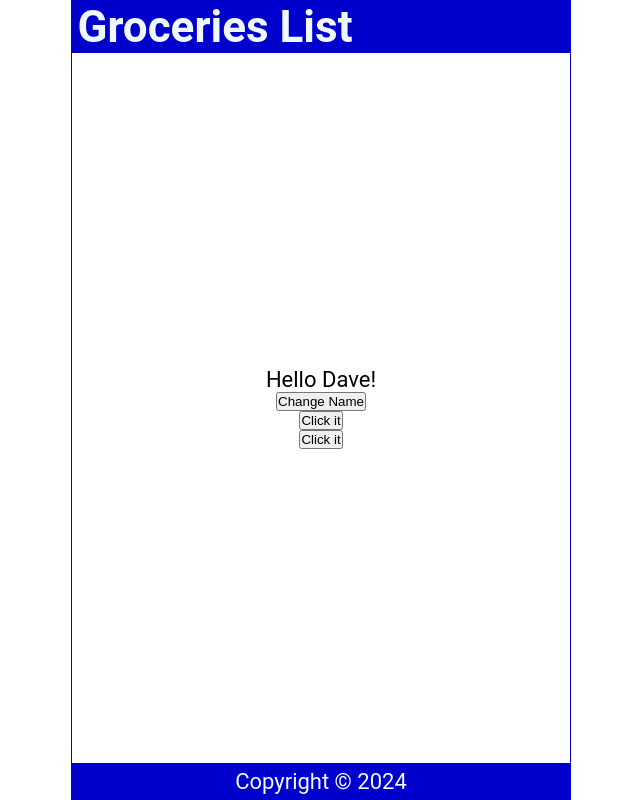
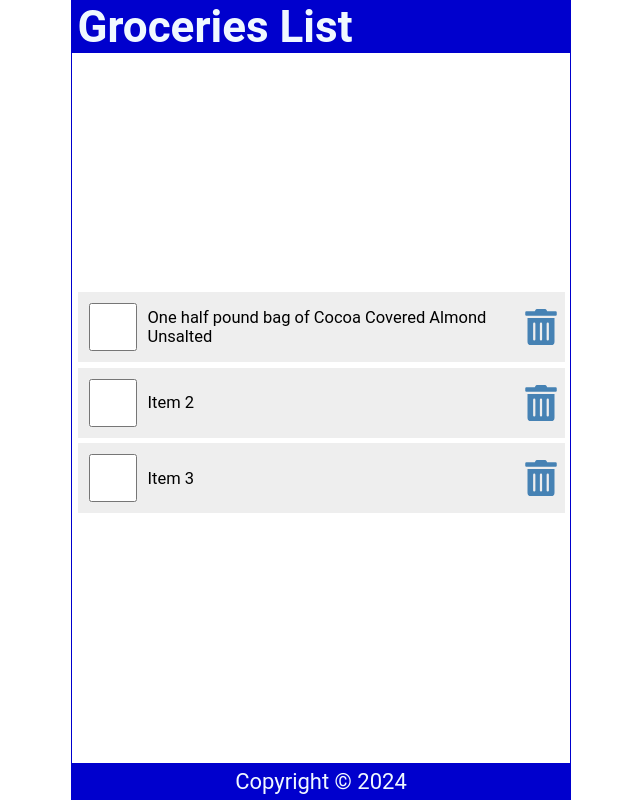
Before and after one commit to Ahnibaba/09HoursOfReact, a React (Create React App) app: page / in a window 1280 px wide. Shown: the whole page, without its empty margins (319-959 px from the left). Built offline with nearby package versions, Linux system fonts and the light colour scheme.

Commit message:
list and key

```diff
--- a/package.json
+++ b/package.json
@@ -34,5 +34,9 @@
       "last 1 firefox version",
       "last 1 safari version"
     ]
+  },
+  "devDependencies": {
+    "@babel/plugin-proposal-private-property-in-object": "^7.21.11",
+    "react-icons": "^5.0.1"
   }
 }
--- a/src/Content.js
+++ b/src/Content.js
@@ -1,39 +1,74 @@
 import { useState } from "react";
+import { FaTrashAlt } from "react-icons/fa"
 
 const Content = () => {
 
-  const [name, setName] = useState("Dave");
-  const [count, setCount] = useState(0);
+  const [items, setItems] = useState([
+    {
+      id: 1,
+      checked: false,
+      item: "One half pound bag of Cocoa Covered Almond Unsalted"
+    },
+    {
+      id: 2,
+      checked: false,
+      item: "Item 2"
+    },
+    {
+      id: 3,
+      checked: false,
+      item: "Item 3"
+    },
+  ]);
 
-    const handleNameChange = () =>{
-        const names = ["Bob", "Kevin", "Dave"];
-        const int = Math.floor(Math.random() * 3);
-        setName(names[int]);
 
-      }
+   const handleCheck = (id) => {
+     const listItems = items.map((item) => item.id === id ? {...item, checked: !item.checked } : item );
+     setItems(listItems);
+     localStorage.setItem("shoppinglist", JSON.stringify(listItems));
 
-      const handleClick = () =>{
-        setCount(count + 1 )
-        setCount(count + 1 )
+   }
 
-        console.log(count);
-      }
 
-      const handleClick2 = (name) =>{
-        console.log(`${name} was clicked`);
-      }
-      const handleClick3 = (e) =>{
-        console.log(e.target.innerHTML);
-      }
+   const handleDelete = (id) => {
+     const listItems = items.filter((item) => item.id !== id)
+     setItems(listItems);
+     localStorage.setItem("shoppinglist", JSON.stringify(listItems));
+   }
+
+
+
+
 
   return (
+
     <main className='main'>
-        <p onDoubleClick={handleClick}>
-          Hello {name}!
-        </p>
-        <button onClick={handleNameChange}>Change Name</button>
-        <button onClick={handleClick}>Click it</button>
-        <button onClick={(e) => handleClick3(e)}>Click it</button>
+         {items.length ? (
+      <ul>
+         {items.map((item) => (
+          <li className="item" key={item.id}>
+              <input
+                type="checkbox"
+                checked={item.checked}
+                onChange={() => handleCheck(item.id)}
+
+                />
+                <label
+                    style={item.checked ? {textDecoration: "line-through"} : null}
+                    onDoubleClick={() => handleCheck(item.id)}
+                >{item.item}</label>
+                <FaTrashAlt
+                    onClick={() => handleDelete(item.id)}
+                    role="button"
+                    tabIndex="0"
+
+                />
+          </li>
+         ))}
+      </ul>
+         ) : (
+          <p style={{marginTop: "2rem"}}>You list is empty</p>
+         )}
     </main>
   )
 }
--- a/src/index.css
+++ b/src/index.css
@@ -54,3 +54,63 @@ body{
   display: grid;
   place-content: center;
 }
+
+ul{
+  width: 100%;
+  list-style: none;
+  padding: 0 0.25rem 0.25rem;
+}
+
+ul li::before{
+  content: "\200B";
+}
+
+.item {
+  display: flex;
+  justify-content: flex-end;
+  align-items: center;
+  padding: 0.5rem 0 0.5rem 0.5rem;
+  margin: 0.25rem 0;
+  background-color: #eee;
+}
+
+.item:first-child{
+  margin: 0;
+}
+
+.item input[type="checkbox"] {
+  text-align: center;
+  width: 2.5rem;
+  width: 48px;
+  min-width: 48px;
+  height: 2.5rem;
+  height: 48px;
+  min-height: 48px;
+  cursor: pointer;
+  margin-right: 0.5rem;
+
+}
+
+.item input[type="checkbox"]:focus + label {
+  text-decoration: underline;
+}
+
+.item > label {
+  font-size: 0.75rem;
+  flex-grow: 1;
+}
+
+.item svg {
+  width: 48px;
+  min-width: 48px;
+  height: 36px;
+  font-size: 1rem;
+  color: steelblue;
+  cursor: pointer;
+}
+
+.item svg:focus,
+.item svg:hover {
+  color: red;
+  outline: none;
+}
```
Also changed, not shown: 1 other file (tests, documents, lock files or other folders).
